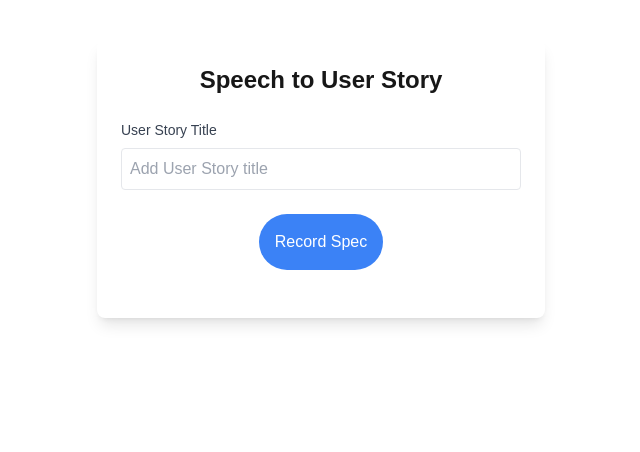
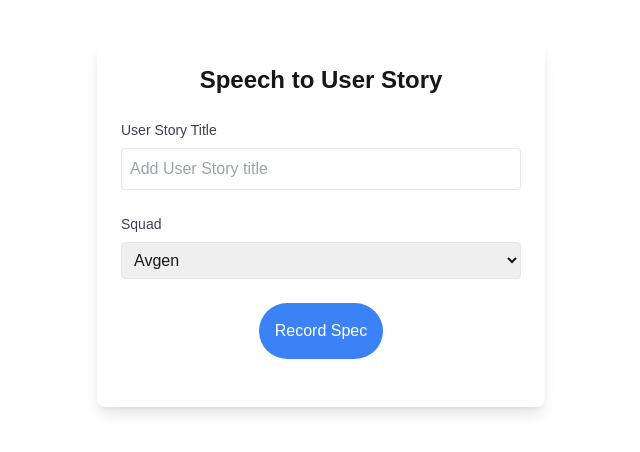
Before and after one commit to yaronsela1/smart-recorder, a Next.js app: page / in a window 1280 px wide. Shown: the top 452 px of the page, without its empty margins (319-959 px from the left). Built offline with nearby package versions, Linux system fonts and the light colour scheme.

Commit message:
added squad dropdown

```diff
--- a/app/api/jira/route.js
+++ b/app/api/jira/route.js
@@ -3,7 +3,7 @@ export async function POST(request) {
     const body = await request.json();
     console.log('1. Request body received:', body);
 
-    const { transcription, summary, assignee, squad } = body;
+    const { transcription, summary, assignee, squad = 'Avgen' } = body;  // Added default value for squad
     console.log('2. Parsed values:', { transcription, summary, assignee, squad });
 
     console.log('3. Environment variables present:', {
@@ -26,7 +26,7 @@ export async function POST(request) {
           issuetype: { name: 'Story' },
           assignee: { name: 'Yaron Sela' },
           labels: ['smart-recorder'],
-          customfield_10105: {"value": "Avgen"},
+          customfield_10105: {"value": squad},  // Now using the squad value from the request
           customfield_10107: {"value": "R&D"}
         }
       })
--- a/components/VoiceRecorder.js
+++ b/components/VoiceRecorder.js
@@ -4,6 +4,7 @@ import React, { useState, useRef } from 'react';
 const VoiceRecorder = () => {
   // Make sure these state declarations are at the top of your component
   const [summary, setSummary] = useState('');
+  const [squad, setSquad] = useState('Avgen'); // Default to Avgen
   const [isRecording, setIsRecording] = useState(false);
   const [audioBlob, setAudioBlob] = useState(null);
   const [transcription, setTranscription] = useState('');
@@ -104,7 +105,7 @@ const VoiceRecorder = () => {
     try {
       const response = await fetch('/api/jira', {
         method: 'POST',
-        body: JSON.stringify({ transcription, summary }),
+        body: JSON.stringify({ transcription, summary, squad }),
         headers: {
           'Content-Type': 'application/json',
         }
@@ -134,6 +135,21 @@ const VoiceRecorder = () => {
           className="w-full p-2 border rounded focus:ring-blue-500 focus:border-blue-500"
           required
         />
+      </div>
+
+
+      <div className="mb-6">
+        <label className="block text-sm font-medium text-gray-700 mb-2">
+          Squad
+        </label>
+        <select
+          value={squad}
+          onChange={(e) => setSquad(e.target.value)}
+          className="w-full p-2 border rounded focus:ring-blue-500 focus:border-blue-500"
+        >
+          <option value="Avgen">Avgen</option>
+          <option value="Sports">Sports</option>
+        </select>
       </div>
 
       <div className="flex justify-center mb-6">
```
